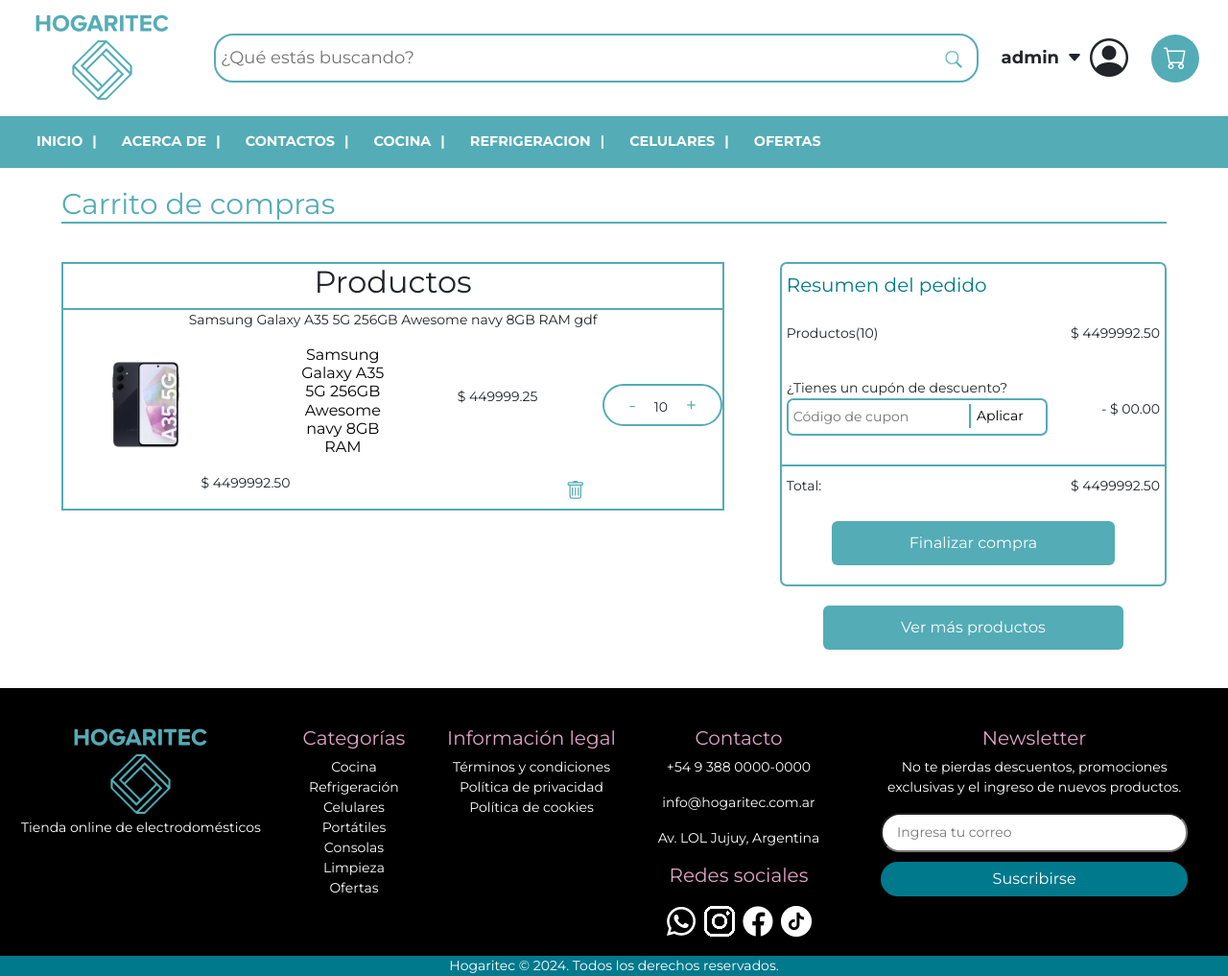
After one commit to 4lexxe/hogaritec, a Django app: page /sale/cart/ in a window 1280 px wide. The commit adds this page. Shown: the whole page at 96% size. Run offline with Django 5.2, Linux system fonts and the light colour scheme; a user stored in the database is signed in; data comes from the database, SQL or seed files in the repository; tables that the repository leaves empty hold one stand-in row (values such as "Sample post"); parts of the project's set-up code (start-up, migrations or seed data) failed here and were passed over.

Commit message:
Carrito version 0.9 añadiendo su template con estilos y funcionalidad

```diff
--- /dev/null
+++ b/devs_proyect/core/static/css/cart.css
@@ -0,0 +1,207 @@
+
+main button {
+    cursor: pointer
+}
+
+.cart-custom {
+    margin-top: 20px;
+    width: 90%;
+    margin-left: 5%;
+}
+
+.cart-titulo {
+    font-size: 30px;
+    width: 100%;
+}
+
+.cart-pedidos {
+    align-self: flex-start;
+    margin-bottom: 20px;
+    border: solid var(--primary-color) 2px;
+    border-width: 2px 2px 0px 2px;
+}
+
+.cart-pedidos__titulo{
+    border-bottom: solid var(--primary-color) 2px;
+}
+
+.cart-item {
+
+    border-bottom: solid var(--primary-color) 2px;
+    display: flex;
+    flex-wrap: wrap;
+    flex-direction: column;
+    align-items: center;
+    gap: 10px;
+}
+
+.item-container{
+    width: 100%;
+}
+
+.cart-item__img{
+    position: relative;
+    padding-top: 56.25%;
+    overflow: hidden;
+}
+
+.cart-item__titulo{
+    color: black;
+}
+
+
+.cart-item__cantidad {
+    padding: 5px 10px;
+    border: solid var(--primary-color) 2px;
+    border-radius: 30px;
+
+}
+/* Estilado de la cantidad */
+.cart-item__cantidad button {
+    color: var(--primary-color);
+    font-weight: 500;
+    padding: 0px 15px;
+    font-size: 20px;
+    background-color: white;
+    border: none;
+}
+
+.cart-item__end{
+    width: 100%;
+    display: flex;
+    display: row;
+    justify-content: space-around;
+    align-items: center;
+}
+
+
+.bi-trash{
+    font-size: 20px;
+    color: var(--primary-color);
+}
+
+
+.cart-detalles {
+    display: flex;
+    flex-direction: column;
+}
+
+.cart-detalles > div {
+    margin-bottom: 20px;
+}
+
+.resumen-pedido {
+    border: 2px var(--primary-color) solid;
+    border-radius: 7px;
+}
+
+.resumen-pedido__item {
+    padding:  10px 5px;
+    display: flex;
+    flex-wrap: wrap;
+    flex-direction: row;
+    justify-content: space-between;
+    align-items: center;
+
+}
+
+.resumen-pedido__item-search {
+    width: 100%;
+    margin-bottom: 20px;
+    position: relative;
+
+    display: flex;
+    justify-content: space-between;
+    align-items: center;
+}
+
+.resumen-pedido__item-search p {
+    display: inline;
+}
+
+.resumen-pedido__item-search input[type="search"]{
+    width: 70%;
+    padding: 7px 5px;
+    border-radius: 7px;
+    border: solid 2px var(--primary-color)
+}
+
+.resumen-pedido__item-search input[type="search"]:focus{
+    outline: none;
+    border-color: var(--tertiary-color);
+}
+
+
+.pedido-btn {
+    position: absolute;
+    right: 35%;
+    top: 6px;
+
+    border: none;
+    border-left: solid var(--primary-color) 2px;
+    padding: 2px 6px;
+    background-color: white;
+}
+
+.resumen-total {
+    border-top: solid var(--primary-color) 2px;
+}
+
+
+.mas-productos-btn {
+    text-align: center;
+    display: block;
+    width: 100%;
+    padding: 8px 0px;
+    background-color: #dce1de;
+    border: solid black 2px;
+}
+
+
+
+
+/* Estilado desktop */
+@media (min-width: 993px) {
+    .cart-item {
+        flex-direction: row;
+        gap: 10px;
+    }
+
+
+    .cart-custom {
+        display: flex;
+        flex-wrap: wrap;
+        flex-direction: row;
+        justify-content: space-between;
+        align-items: center;
+    }
+
+    .cart-pedidos {
+        width: 60%;
+    }
+
+    .cart-item {
+        justify-content: space-between;
+    }
+
+    .item-container{
+        width: 25%;
+    }
+
+    .cart-item__titulo{
+        font-size: 16px;
+        width: 15%;
+    }
+
+    .cart-item__cantidad{
+        align-self: center;
+    }
+
+    .cart-item__precio {
+        align-self: center;
+    }
+
+    .cart-detalles {
+        width: 35%;
+    }
+}
--- a/devs_proyect/core/templates/core/index.html
+++ b/devs_proyect/core/templates/core/index.html
@@ -16,4 +16,5 @@
     <!-- Scripts del swiper js -->
     <script src="https://cdn.jsdelivr.net/npm/swiper@11/swiper-bundle.min.js"></script>
     <script src="{% static 'js/carousel.js' %}"></script>
+    <script src="{% static 'js/cart.js' %}"></script>
 {% endblock %}
--- a/devs_proyect/core/templates/tags/navbar_desktop.html
+++ b/devs_proyect/core/templates/tags/navbar_desktop.html
@@ -49,7 +49,7 @@
         </div>
       {% endif %}
       <!-- Ícono del carrito -->
-      <a href="#" class="cart-icon btn btn-cart btn-primary rounded-circle d-flex align-items-center justify-content-center p-0" style="width: 50px; height: 50px;">
+      <a href="{% url 'cart' %}" class="cart-icon btn btn-cart btn-primary rounded-circle d-flex align-items-center justify-content-center p-0" style="width: 50px; height: 50px;">
         <i class="bi bi-cart text-white fs-4"></i>
       </a>
     </div>
--- a/devs_proyect/core/templates/tags/navbar_mobile.html
+++ b/devs_proyect/core/templates/tags/navbar_mobile.html
@@ -11,7 +11,7 @@
       <a class="navbar-brand" href="#">
         <img src="{% static 'imgs/icons/logo.png' %}" alt="logo">
       </a>
-      <a href="#"
+      <a href="{% url 'cart' %}"
         class="cart-icon btn btn-primary btn-cart rounded-circle d-flex align-items-center justify-content-center"
         style="width: 40px; height: 40px;">
         <i class="bi bi-cart text-white"></i>
@@ -28,7 +28,7 @@
         <a href="{% url 'index' %}" class="logo">
           <img src="{% static 'imgs/icons/logo.png' %}" alt="logo">
         </a>
-        <a href="#"
+        <a href="{% url 'cart' %}"
           class="cart-icon btn btn-primary btn-cart rounded-circle d-flex align-items-center justify-content-center"
           style="width: 50px; height: 50px;">
           <i class="bi bi-cart text-white"></i>
--- a/devs_proyect/core/templates/tags/special_offers.html
+++ b/devs_proyect/core/templates/tags/special_offers.html
@@ -43,10 +43,10 @@
 
               <p>$ {{ product.get_final_price }}</p>
 
-              <a href="#" class="btn btn-primary card-carousel__btn">
+              <button class="btn btn-primary card-carousel__btn addToCart-btn" value="{{ product.id }}">
                 <img src="{% static './imgs/icons/carrito-de-compras.png' %}" alt="comprar" id="cart-icon">
                 ¡Aprovecha ahora!
-              </a>
+              </button>
 
             </div>
 
--- /dev/null
+++ b/devs_proyect/sale/templates/core/cart.html
@@ -0,0 +1,115 @@
+{% extends 'core/base.html' %}
+{% load static %}
+{% load tags %}
+
+{% block linkStyle %}
+<link rel="stylesheet" href="{% static 'css/cart.css' %}">
+{% endblock %}
+
+{% block title %}Carrito{% endblock %}
+
+{% block content %}
+{% include 'tags/header.html' %}
+
+<main>
+    <div class="cart-custom">
+
+        <h1 class="cart-titulo featured__title-products">Carrito de compras</h1>
+
+        <div class="cart-pedidos">
+            <div class="cart-pedidos__titulo">
+                <h2>Productos</h2>
+            </div>
+
+            {% for item in cartitems %}
+
+            <p> {{ item.product.name }} gdf</p>
+
+            <section class="cart-item">
+                <div class="item-container">
+
+                    <div class="cart-item__img">
+                        <img src="{{ item.product.images.all.0.image.url }}" alt="imagen del producto"
+                            class="card-img-top-custom card-img-contain">
+                    </div>
+                </div>
+
+
+                <h3 class="cart-item__titulo"> {{ item.product.name }} </h3>
+
+                <p>$ {{ item.product.get_final_price }}</p>
+
+                <div class="cart-item__cantidad">
+                    <!-- Sumar o resta de a uno -->
+
+                    <button class="btn-deleteOne deleteOfTheCart-btn" value="{{ item.product.id }}">
+                        -
+                    </button>
+
+                    <span>{{ item.quantity }}</span>
+
+                    <button class="btn-addOne addToCart-btn" value="{{ item.product.id }}">
+                        +
+                    </button>
+
+                </div>
+
+
+                <div class="cart-item__end">
+                    <p>$ {{ item.final_price }}</p>
+                    <i class="bi bi-trash"></i>
+                </div>
+            </section>
+            {% endfor %}
+
+
+
+        </div>
+
+        <div class="cart-detalles">
+            <div class="resumen-pedido">
+                <div class="resumen-pedido__item">
+                    <h3>Resumen del pedido</h3>
+                </div>
+
+
+                <div class="resumen-pedido__item">
+                    <div>
+                        <p>Productos({{ cart.num_of_items }})</p>
+                    </div>
+                    <div>
+                        <p>$ {{ cart.total_price }}</p>
+                    </div>
+                </div>
+                <div class="resumen-pedido__item">
+                    <label for="coupon">¿Tienes un cupón de descuento?</label>
+                    <div class="resumen-pedido__item-search">
+                        <input type="search" name="" id="coupon" placeholder="Código de cupon" class="item-search">
+                        <button class="pedido-btn">Aplicar</button>
+                        <p>- $ 00.00</p>
+                    </div>
+                </div>
+                <div class="resumen-pedido__item resumen-total">
+                    <p>Total: </p>
+                    <p>$ {{ cart.total_price }} </p>
+                </div>
+
+                <button class="btn more-products buy-btn">
+                    Finalizar compra
+                </button>
+
+            </div>
+
+            <div class="mas-productos">
+                <a href="{% url 'productos' %}" class="btn more-products">Ver más productos</a>
+            </div>
+        </div>
+    </div>
+</main>
+
+{% include 'tags/footer.html' %}
+
+<script src="{% static 'js/cart.js' %}">
+</script>
+
+{% endblock %}
--- a/devs_proyect/sale/urls.py
+++ b/devs_proyect/sale/urls.py
@@ -4,4 +4,7 @@ from . import views
 
 urlpatterns = [
     path('products/', views.products_view, name='productos'),
+    path('cart/', views.cart_view, name="cart"),
+    path("add_to_cart", views.add_to_cart, name= "añadir"),
+    path("delete_of_the_cart", views.delete_to_the_cart, name="eliminar")
 ]
--- a/devs_proyect/sale/views.py
+++ b/devs_proyect/sale/views.py
@@ -1,12 +1,82 @@
-from django.shortcuts import render
+from django.shortcuts import render, redirect
+from django.contrib.auth.decorators import login_required
+from django.http import JsonResponse
+from django.contrib import messages
 
 """ Datos de los modelos """
 from .models import Product
 from .models import ProductImage
+from .models import Cart
+from .models import CartItem
 
+import json
 # Create your views here.
 
 def products_view(request):
     productos = Product.objects.all()
 
     return render(request, "core/products.html", {"products": productos})
+
+
+""" Urls relacionadas con el carrito. """
+
+def cart_view(request):
+    cart = None
+    cartitems = []
+
+    if request.user.is_authenticated:
+        cart, created = Cart.objects.get_or_create(customer=request.user, defaults={"status": True})
+        cartitems = cart.cartitems.all()
+
+    return render(request, "core/cart.html", {"cart":cart, "cartitems":cartitems})
+
+
+@login_required
+def add_to_cart(request):
+    data = json.loads(request.body)
+    product_id = data["id"]
+    product = Product.objects.get(id=product_id)
+
+    if request.user.is_authenticated:
+        cart, created = Cart.objects.get_or_create(customer=request.user)
+
+
+        cartitem, created =CartItem.objects.get_or_create(cart=cart, product=product)
+
+        cartitem.quantity += 1
+        cartitem.save()
+
+
+    return JsonResponse({"redirect": "/sale/cart"}, safe=False)
+
+@login_required
+def delete_to_the_cart(request):
+    data = json.loads(request.body)
+    product_id = data["id"]
+    product = Product.objects.get(id=product_id)
+
+    if request.user.is_authenticated:
+        cart, created = Cart.objects.get_or_create(customer=request.user)
+
+
+        cartitem, created =CartItem.objects.get_or_create(cart=cart, product=product)
+
+        # Disminuye en uno si la cantidad es mayor a 0
+        if cartitem.quantity > 0:
+            cartitem.quantity -= 1
+            cartitem.save()
+
+        # Elimina en el caso que la cantidad del producto sea 0
+        if not cartitem.quantity:
+            cartitem.delete()
+
+
+    return JsonResponse({"redirect": "/sale/cart"}, safe=False)
+
+#Para despues
+def confirm_payment(request, pk):
+    cart = Cart.objects.get(id=pk)
+    cart.completed = True
+    cart.save()
+    messages.success(request, "Payment made successfully")
+    return redirect("index")
```
Also changed, not shown: devs_proyect/core/static/js/cart.js (added, +102 -0 lines), devs_proyect/core/templates/tags/featured_products.html (+4 -5 lines), devs_proyect/sale/admin.py (+11 -1 lines), devs_proyect/sale/models.py (+51 -0 lines), devs_proyect/sale/templates/core/products.html (+9 -3 lines), devs_proyect/sale/migrations/0009_cart_cartitem.py (added).
